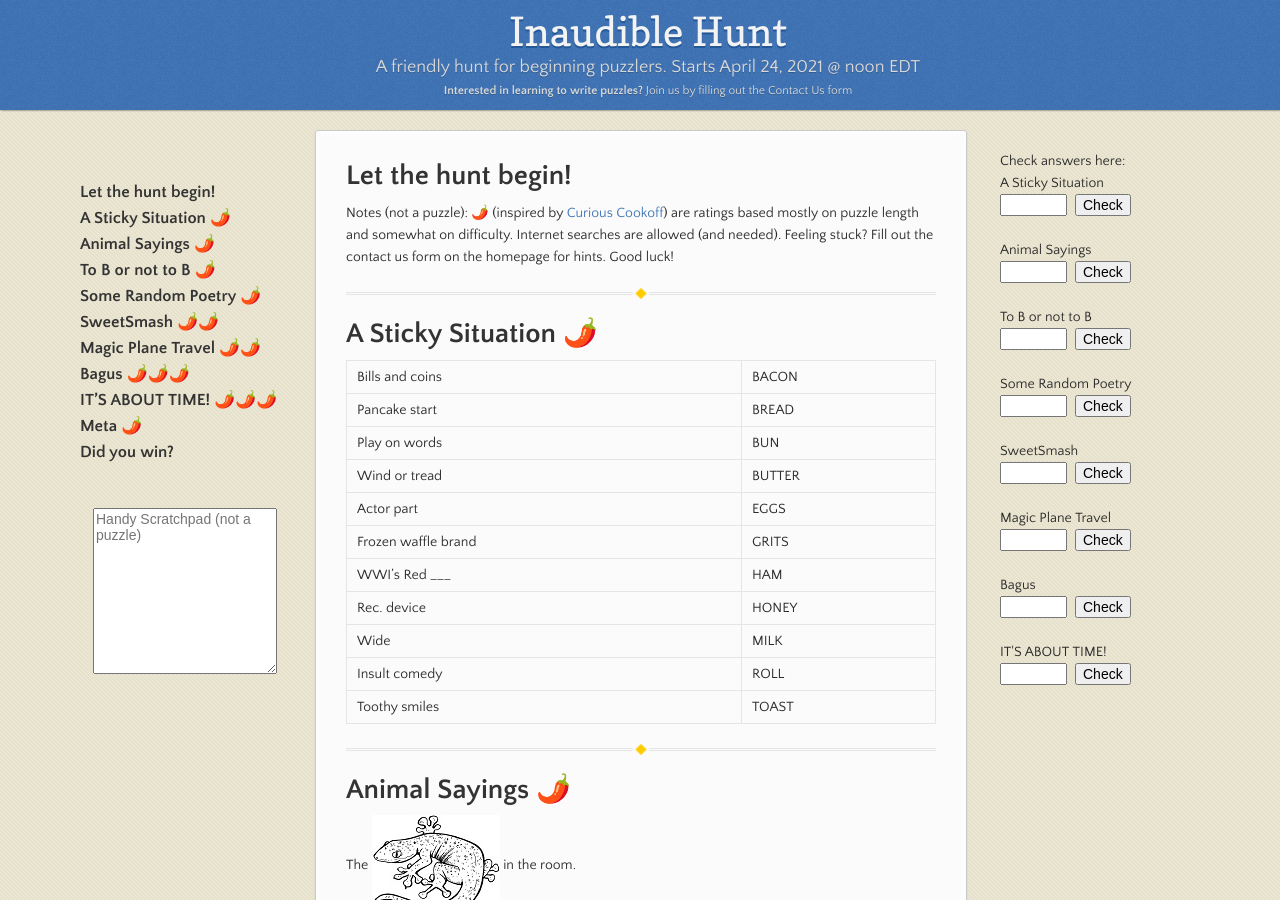
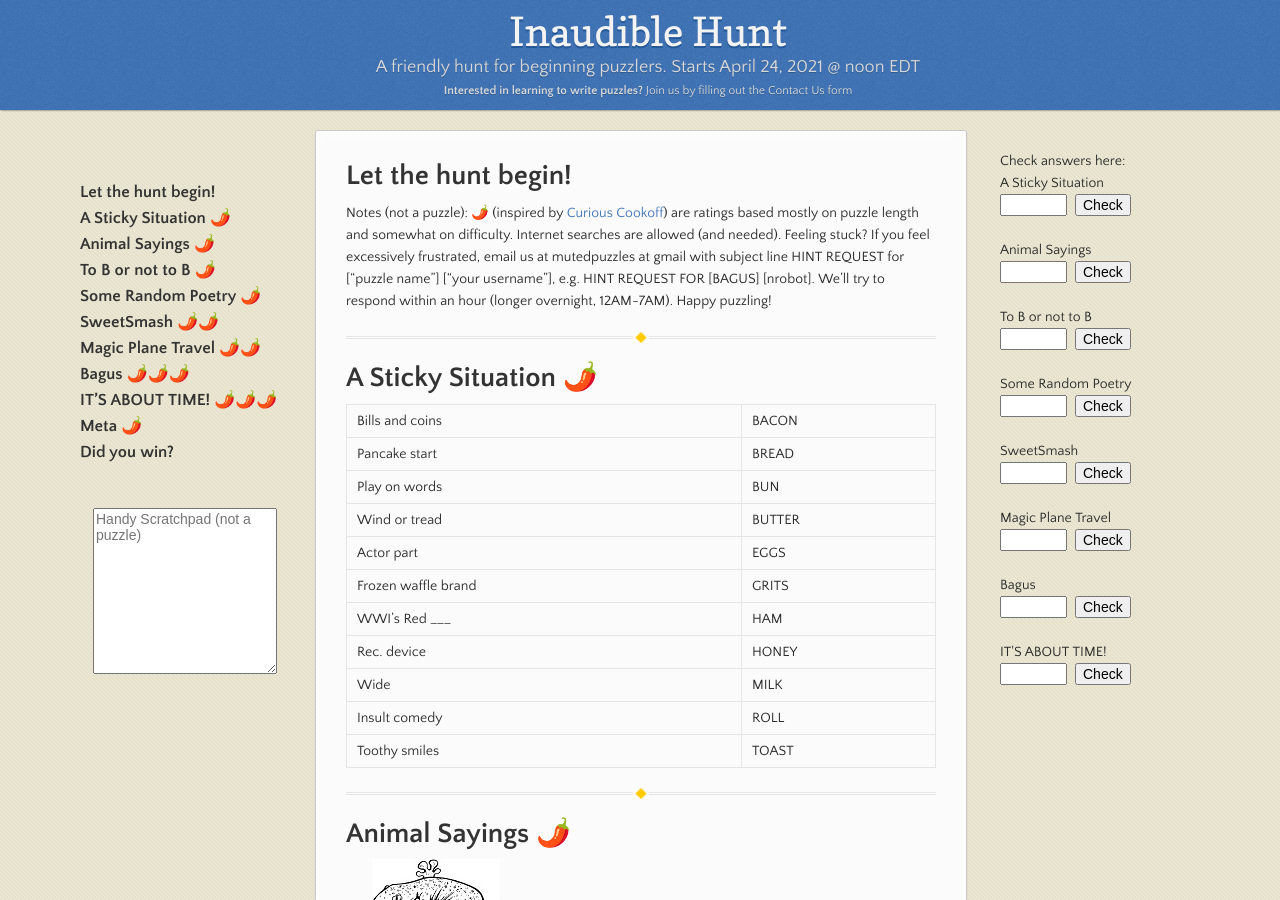
Before and after one commit to nro-bot/aprilhunt, a Jekyll site: the page built from Welcome to mini hunt!.md, in a window 1280 px wide and 900 px high. Built offline with Jekyll 4.4.1, drawn with Linux system fonts in a browser that asks for light colours; our own code applies the rules of GitHub Pages for plain Markdown files.

Commit message:
update hint email

```diff
--- a/Welcome to mini hunt!.md
+++ b/Welcome to mini hunt!.md
@@ -6,8 +6,11 @@ layout: puzzlepage
 
 Notes (not a puzzle): 🌶️ (inspired by [Curious
 Cookoff](https://curiouscookoff.com)) are ratings based mostly on puzzle length
-and somewhat on difficulty.  Internet searches are allowed (and needed). Feeling
-stuck? Fill out the contact us form on the homepage for hints. Good luck!
+and somewhat on difficulty. Internet searches are allowed (and needed). Feeling
+stuck? If you feel excessively frustrated, email us at mutedpuzzles at
+gmail with subject line HINT REQUEST for ["puzzle name"] ["your username"], e.g.
+HINT REQUEST FOR [BAGUS] [nrobot]. We'll try to respond within an hour (longer
+overnight, 12AM-7AM). Happy puzzling!
 
 * * *
 
```
